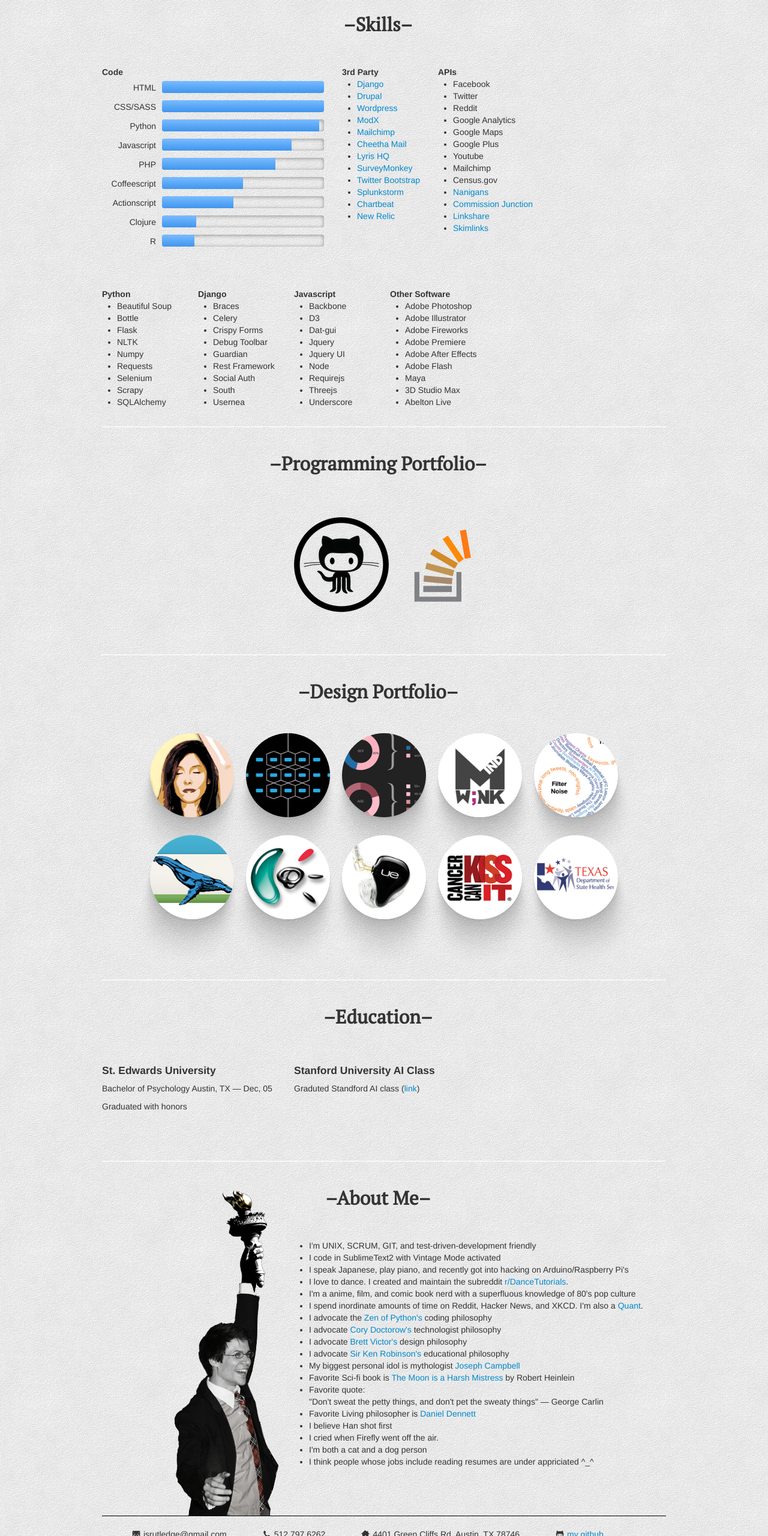
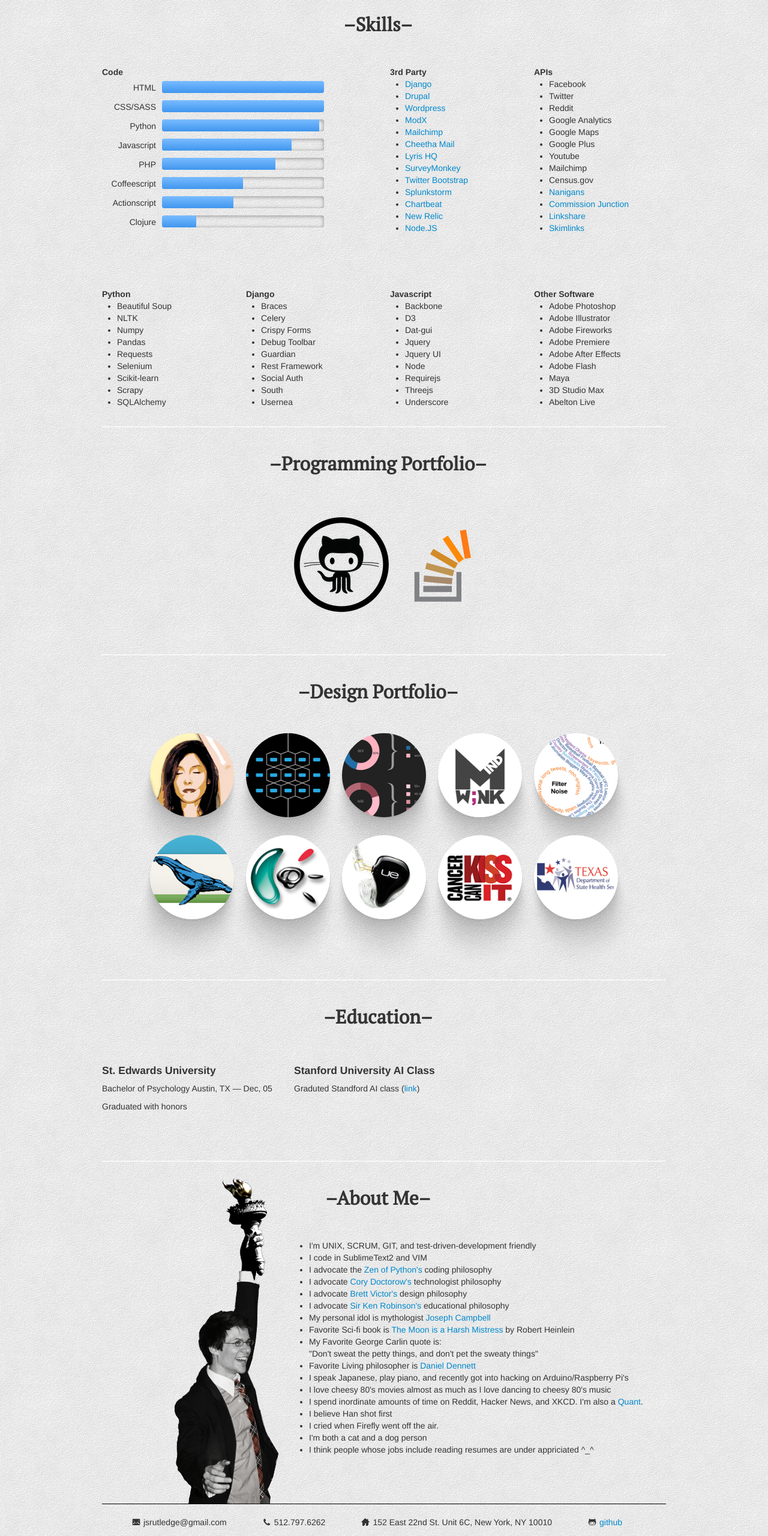
Before and after one commit to JohnStuartRutledge/mootPoint.github.io, a plain HTML site: page index.html in a window 1280 px wide. Shown: the part 1064-3624 px from the top of the page at 60% size. Drawn offline with Linux system fonts and the light colour scheme.

Commit message:
made a few more modifications to content

```diff
--- a/index.html
+++ b/index.html
@@ -70,12 +70,12 @@
         <div class="row main-section">
             <h2 class="section-title">Skills</h2>
 
-            <div class="span5">
+            <div class="span6">
                 <strong>Code</strong>
                 <div id="skills_barchart"></div>
             </div>
 
-            <div class="span2">
+            <div class="span3">
                 <strong>3rd Party</strong>
                 <ul>
                     <li><a href="https://www.djangoproject.com">Django</a></li>
@@ -90,6 +90,7 @@
                     <li><a href="https://www.splunkstorm.com/">Splunkstorm</a></li>
                     <li><a href="http://www.chartbeat.com/">Chartbeat</a></li>
                     <li><a href="http://www.newrelic.com/">New Relic</a></li>
+                    <li><a href="http://nodejs.org/">Node.JS</a></li>
                 </ul>
             </div>
 
@@ -115,22 +116,22 @@
         </div>
         <div class="row">
 
-            <div class="span2">
+            <div class="span3">
                 <strong>Python</strong>
                 <ul>
                     <li>Beautiful Soup</li>
-                    <li>Bottle</li>
-                    <li>Flask</li>
                     <li>NLTK</li>
                     <li>Numpy</li>
+                    <li>Pandas</li>
                     <li>Requests</li>
                     <li>Selenium</li>
+                    <li>Scikit-learn</li>
                     <li>Scrapy</li>
                     <li>SQLAlchemy</li>
                 </ul>
             </div>
 
-            <div class="span2">
+            <div class="span3">
                 <strong>Django</strong>
                 <ul>
                     <li>Braces</li>
@@ -145,7 +146,7 @@
                 </ul>
             </div>
 
-            <div class="span2">
+            <div class="span3">
                 <strong>Javascript</strong>
                 <ul>
                     <li>Backbone</li>
@@ -340,19 +341,18 @@
             <div class="span8 offset4">
             <ul>
                 <li>I'm UNIX, SCRUM, GIT, and test-driven-development friendly</li>
-                <li>I code in SublimeText2 with Vintage Mode activated</li>
-                <li>I speak Japanese, play piano, and recently got into hacking on Arduino/Raspberry Pi's</li>
-                <li>I love to dance. I created and maintain the subreddit <a href="http://www.reddit.com/r/DanceTutorials">r/DanceTutorials</a>.</li>
-                <li>I'm a anime, film, and comic book nerd with a superfluous knowledge of 80's pop culture</li>
-                <li>I spend inordinate amounts of time on Reddit, Hacker News, and XKCD. I'm also a <a href="http://en.wikipedia.org/wiki/Quantified_Self">Quant</a>.</li>
+                <li>I code in SublimeText2 and VIM</li>
                 <li>I advocate the <a href="http://www.python.org/dev/peps/pep-0020">Zen of Python's</a> coding philosophy</li>
                 <li>I advocate <a href="http://craphound.com/">Cory Doctorow's</a> technologist philosophy</li>
                 <li>I advocate <a href="http://worrydream.com/">Brett Victor's</a> design philosophy</li>
                 <li>I advocate <a href="http://en.wikipedia.org/wiki/Ken_Robinson_(educationalist)">Sir Ken Robinson's</a> educational philosophy</li>
-                <li>My biggest personal idol is mythologist <a href="http://en.wikipedia.org/wiki/Joseph_campbell">Joseph Campbell</a></li>
+                <li>My personal idol is mythologist <a href="http://en.wikipedia.org/wiki/Joseph_campbell">Joseph Campbell</a></li>
                 <li>Favorite Sci-fi book is <a href="http://www.amazon.com/Moon-Harsh-Mistress-Robert-Heinlein/dp/0312863551">The Moon is a Harsh Mistress</a> by Robert Heinlein</li>
-                <li>Favorite quote:<br/>"Don't sweat the petty things, and don't pet the sweaty things" &mdash; George Carlin</li>
+                <li>My Favorite George Carlin quote is:<br/>"Don't sweat the petty things, and don't pet the sweaty things"</li>
                 <li>Favorite Living philosopher is <a href="http://en.wikipedia.org/wiki/Daniel_Dennett">Daniel Dennett</a></li>
+                <li>I speak Japanese, play piano, and recently got into hacking on Arduino/Raspberry Pi's</li>
+                <li>I love cheesy 80's movies almost as much as I love dancing to cheesy 80's music</li>
+                <li>I spend inordinate amounts of time on Reddit, Hacker News, and XKCD. I'm also a <a href="http://en.wikipedia.org/wiki/Quantified_Self">Quant</a>.</li>
                 <li>I believe Han shot first</li>
                 <li>I cried when Firefly went off the air.</li>
                 <li>I'm both a cat and a dog person</li>
@@ -372,10 +372,10 @@
                 <i class="icon-phone"></i><phone>512.797<span class="obfuscate">23null</span>.62<span class="obfuscate">45</span>62</phone>
             </div>
             <div class="foot-item-wrapper">
-                <i class="icon-home"></i>4401<span class="obfuscate">null</span> Green Cliffs Rd. <span class="obfuscate">New York</span>Austin, TX 787<span class="obfuscate">59</span>46
+                <i class="icon-home"></i>152 East<span class="obfuscate">null</span> 22nd St. Unit 6C<span class="obfuscate">Austin, TX</span>, New York, NY 100<span class="obfuscate">59</span>10
             </div>
             <div class="foot-item-wrapper">
-                <i class="icon-github"></i><a href="https://github.com/mootPoint?tab=repositories">my github</a>
+                <i class="icon-github"></i><a href="https://github.com/mootPoint?tab=repositories">github</a>
             </div>
         </footer>
     </div>
--- a/js/resume.js
+++ b/js/resume.js
@@ -31,8 +31,8 @@
 // function that horizontally moves the bars and creates the animated illusion
 $(document).scroll(function() {
     xpos = $(document).scrollTop();
-    barbox.css('right', (offset + xpos) / 10);
-    new_xpos = (offset + xpos) / 10;
+    barbox.css('right', (offset + xpos) / 10); // divide by 10 to slow speed
+    new_xpos = (offset + xpos) / 10;           // divide by 10 to slow speed
 });
 
 //============================================================================
@@ -165,7 +165,6 @@
     ['Coffeescript', 50],
     ['Actionscript', 44],
     ['Clojure', 21],
-    ['R', 20]
 ];
 
 // create the root element for holding our barchart
```
